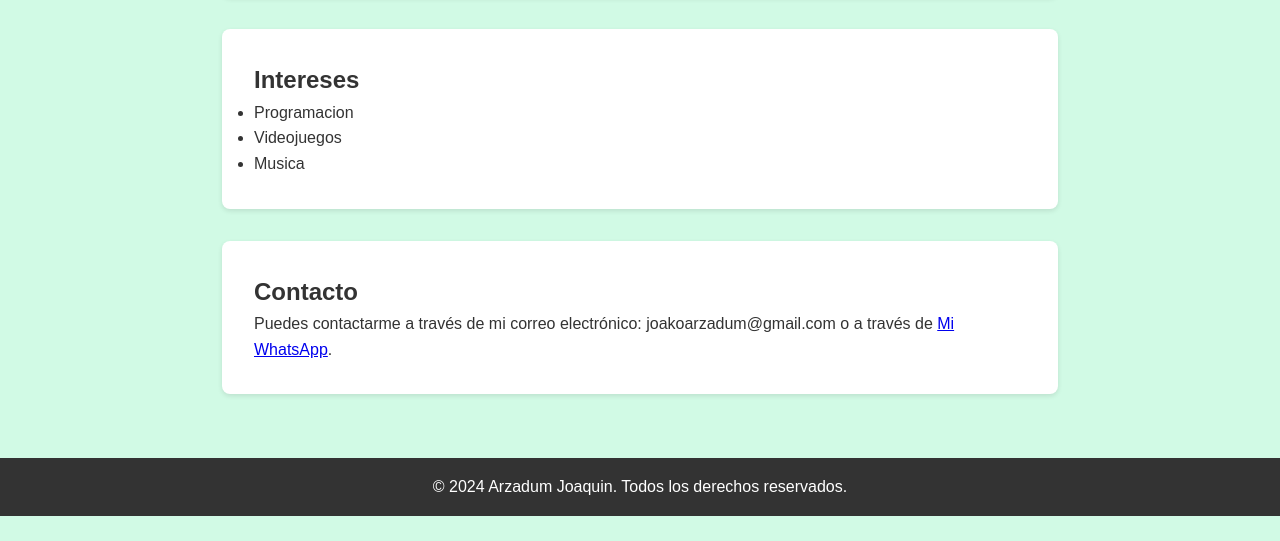
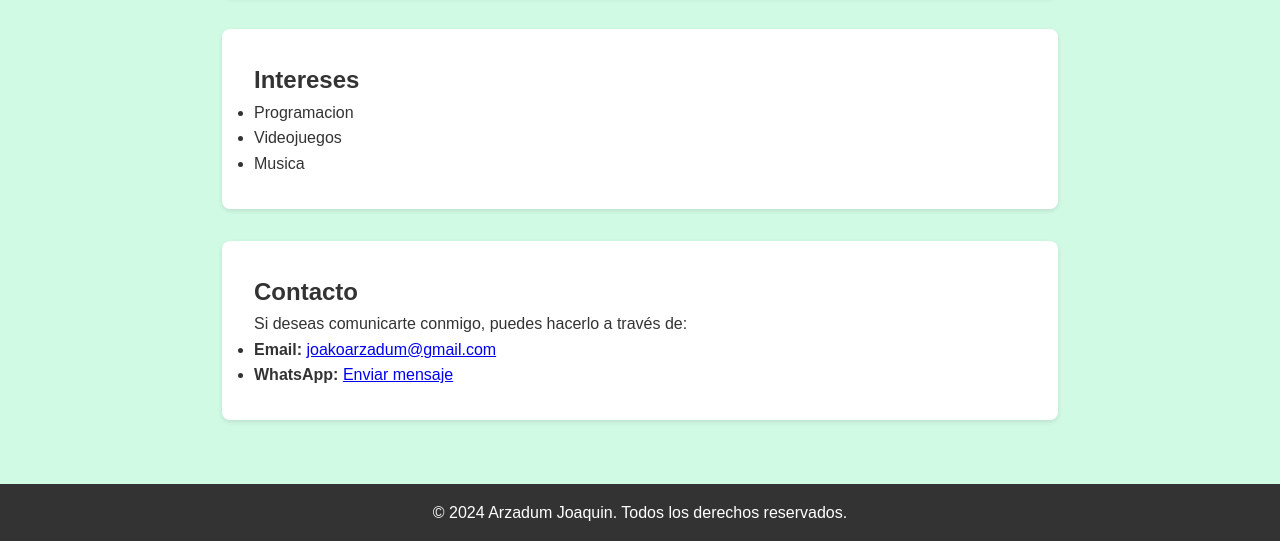
Before and after one commit to JoakoARZ/tp1-mi-sitio, a plain HTML site: page index.html in a window 1280 px wide. Shown: the part 703-1244 px from the top of the page. Before the commit the page ends 1219 px from the top, so only its background shows below. Drawn offline with Linux system fonts and the light colour scheme.

Commit message:
Actualizar enlace de contacto para abrir Gmail

```diff
--- a/index.html
+++ b/index.html
@@ -30,10 +30,22 @@
                 <li>Musica</li>
             </ul>
         </section>
-        <section id="contacto">
-            <h2>Contacto</h2>
-            <p>Puedes contactarme a través de mi correo electrónico: joakoarzadum@gmail.com o a través de <a href="https://wa.me/qr/VOJA3SZQBRGYK1" target="_blank">Mi WhatsApp</a>.</p>
-        </section>
+       <section id="contacto">
+  <h2>Contacto</h2>
+  <p>Si deseas comunicarte conmigo, puedes hacerlo a través de:</p>
+  <ul>
+    <li>
+      <strong>Email:</strong>
+      <a href="https://mail.google.com/mail/?view=cm&fs=1&to=joakoarzadum@gmail.com" target="_blank">
+  joakoarzadum@gmail.com
+      </a>
+    </li>
+    <li>
+      <strong>WhatsApp:</strong>
+      <a href="https://wa.me/qr/VOJA3SZQBRGYK1" target="_blank">Enviar mensaje</a>
+    </li>
+  </ul>
+</section>
     </main>
     <footer>
         <p>&copy; 2024 Arzadum Joaquin. Todos los derechos reservados.</p>
```
